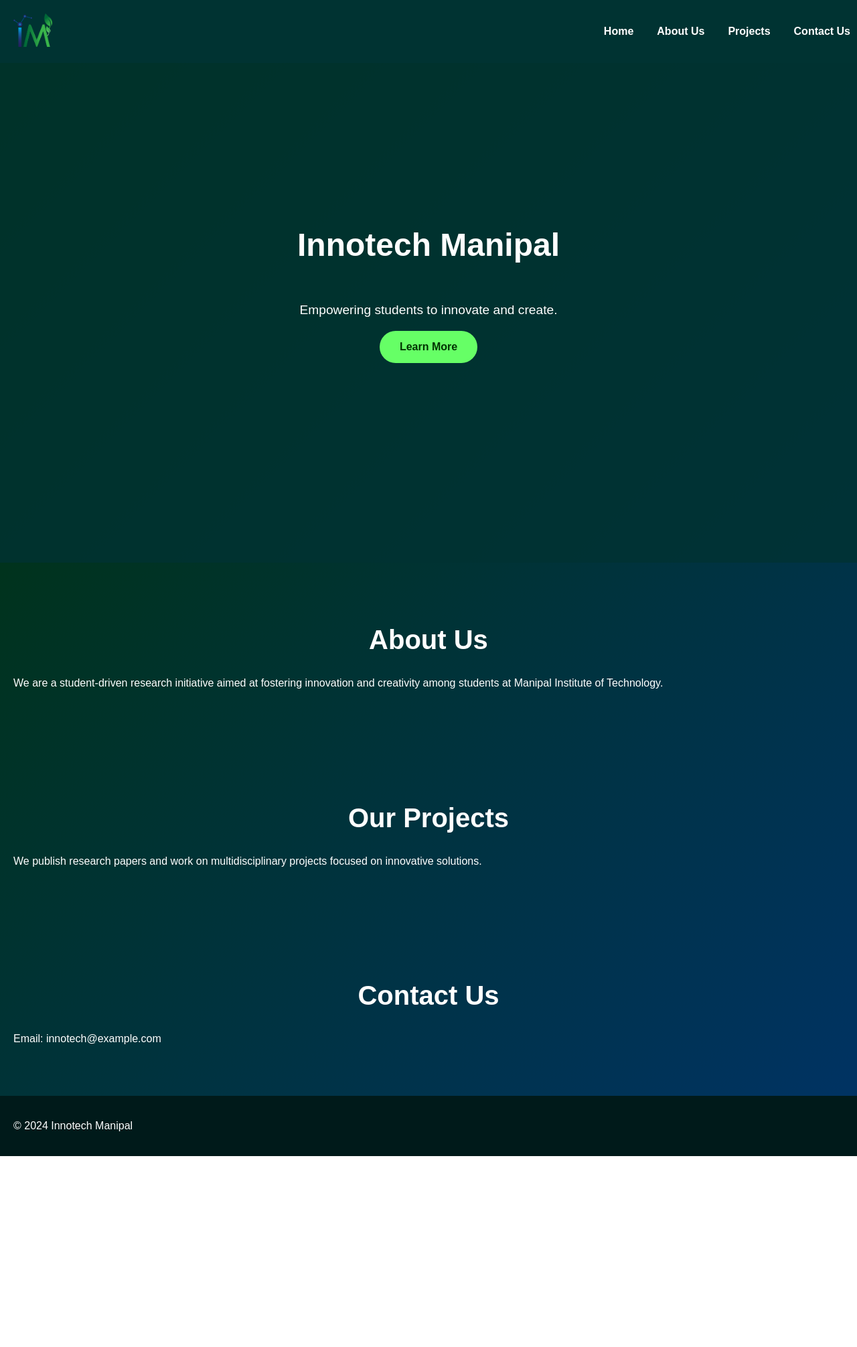
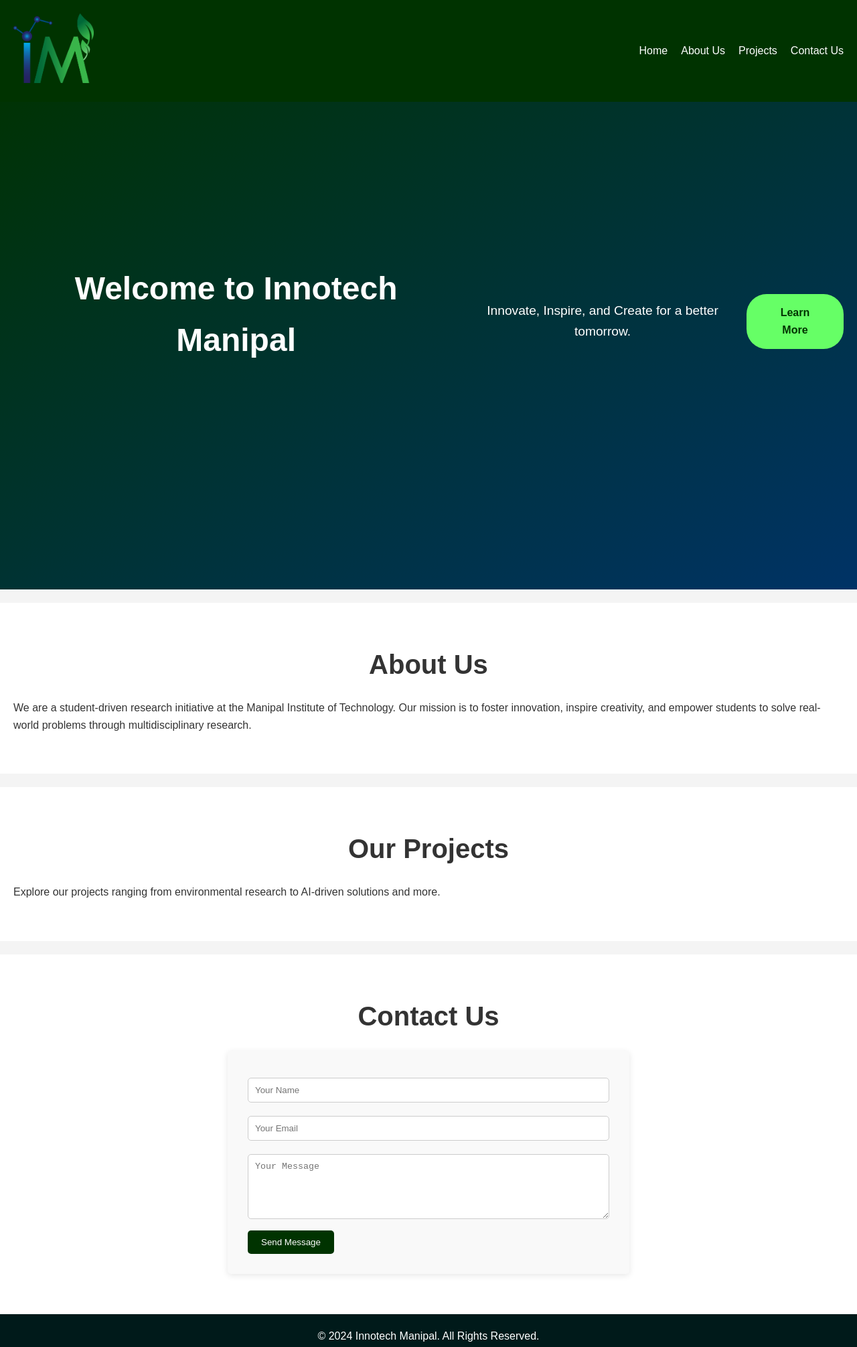
Before and after one commit to Innotech-Manipal/website, a plain HTML site: page index.html in a window 1280 px wide. Shown: the whole page at 67% size. Before the commit the page ends 1726 px from the top, so only its background shows below. Drawn offline with Linux system fonts and the light colour scheme.

Commit message:
Add files via upload

```diff
--- a/index.html
+++ b/index.html
@@ -5,26 +5,29 @@
     <meta charset="UTF-8">
     <meta name="viewport" content="width=device-width, initial-scale=1.0">
     <title>Innotech Manipal</title>
-    <link rel="apple-touch-icon" sizes="180x180" href="apple-touch-icon.png">
-    <link rel="icon" type="image/png" sizes="32x32" href="favicon-32x32.png">
-    <link rel="icon" type="image/png" sizes="16x16" href="favicon-16x16.png">
-    <link rel="manifest" href="site.webmanifest">
     <style>
-        body {
+        /* Reset and Global Styles */
+        * {
+            margin: 0;
             padding: 0;
-            margin: 0;
-            font-family: Arial, sans-serif;
-            color: white;
-            background: linear-gradient(135deg, #003300, #003366);
-            scroll-behavior: smooth;
+            box-sizing: border-box;
         }
 
+        body {
+            font-family: Arial, sans-serif;
+            line-height: 1.6;
+            background-color: #f4f4f4;
+            color: #333;
+        }
+
+        /* Header Styles */
         header {
+            background: #003300;
+            color: white;
+            padding: 20px;
             display: flex;
             justify-content: space-between;
             align-items: center;
-            padding: 20px;
-            background-color: rgba(0, 51, 51, 0.9);
             position: fixed;
             width: 100%;
             top: 0;
@@ -32,61 +35,149 @@
         }
 
         .logo img {
-            height: 50px;
-        }
-
-        nav {
-            position: relative;
+            width: 120px;
         }
 
         nav ul {
             list-style: none;
             display: flex;
-            gap: 15px;
-            padding-right: 20px;
-            margin-right: 0;
+        }
+
+        nav ul li {
+            margin-left: 20px;
         }
 
         nav ul li a {
             color: white;
             text-decoration: none;
-            font-weight: bold;
-            padding: 10px;
+            font-size: 1rem;
         }
 
         nav ul li a:hover {
-            border-bottom: 2px solid #66ff66;
+            text-decoration: underline;
         }
 
+        /* Mobile Navigation */
         .hamburger {
             display: none;
             flex-direction: column;
-            gap: 5px;
             cursor: pointer;
         }
 
         .hamburger div {
-            width: 30px;
+            width: 25px;
             height: 3px;
             background-color: white;
+            margin: 3px 0;
         }
 
         .mobile-nav {
             display: none;
             flex-direction: column;
-            gap: 15px;
-            background-color: rgba(0, 51, 51, 0.9);
+            background-color: #003300;
+            position: absolute;
+            top: 70px;
+            right: 20px;
+            width: 200px;
+            border-radius: 5px;
+            padding: 10px 0;
+        }
+
+        .mobile-nav.active {
+            display: flex;
+        }
+
+        .mobile-nav li {
+            text-align: center;
+        }
+
+        /* Hero Section */
+        .hero {
+            height: 100vh;
+            background: linear-gradient(to bottom right, #003300, #003366);
+            color: white;
+            display: flex;
+            justify-content: center;
+            align-items: center;
+            text-align: center;
             padding: 20px;
-            position: absolute;
-            top: 60px;
-            right: 0;
-            width: 200px;
+            margin-top: 80px;
+        }
+
+        .hero h1 {
+            font-size: 3rem;
+            margin-bottom: 20px;
+        }
+
+        .hero p {
+            font-size: 1.2rem;
+        }
+
+        .btn {
+            background-color: #66ff66;
+            color: #003300;
+            padding: 15px 30px;
+            border-radius: 30px;
+            text-decoration: none;
+            font-weight: bold;
+            transition: background 0.3s;
+        }
+
+        .btn:hover {
+            background-color: #00cc66;
+        }
+
+        /* Sections */
+        section {
+            padding: 60px 20px;
+            background-color: #ffffff;
+            margin-top: 20px;
+        }
+
+        section h2 {
+            font-size: 2.5rem;
+            text-align: center;
+            margin-bottom: 20px;
+        }
+
+        /* Contact Form */
+        .contact-form {
+            max-width: 600px;
+            margin: 0 auto;
+            background: #f9f9f9;
+            padding: 30px;
+            border-radius: 5px;
+            box-shadow: 0 2px 10px rgba(0, 0, 0, 0.1);
+        }
+
+        .contact-form input,
+        .contact-form textarea {
+            width: 100%;
+            padding: 10px;
+            margin: 10px 0;
+            border: 1px solid #ccc;
             border-radius: 5px;
         }
 
-        .mobile-nav li a {
+        .contact-form button {
+            background-color: #003300;
             color: white;
-            text-decoration: none;
+            padding: 10px 20px;
+            border: none;
+            border-radius: 5px;
+            cursor: pointer;
+        }
+
+        .contact-form button:hover {
+            background-color: #005500;
+        }
+
+        /* Footer */
+        footer {
+            background: #001a1a;
+            color: white;
+            text-align: center;
+            padding: 20px;
         }
 
         @media (max-width: 768px) {
@@ -101,60 +192,10 @@
             .mobile-nav.active {
                 display: flex;
             }
-        }
 
-        .hero-section {
-            height: 100vh;
-            display: flex;
-            flex-direction: column;
-            justify-content: center;
-            align-items: center;
-            text-align: center;
-            padding: 20px;
-            background-color: rgba(0, 51, 51, 0.8);
-        }
-
-        .hero-section h1 {
-            font-size: 3rem;
-        }
-
-        .hero-section p {
-            font-size: 1.2rem;
-            margin-bottom: 20px;
-        }
-
-        .btn {
-            background-color: #66ff66;
-            color: #003300;
-            padding: 15px 30px;
-            text-decoration: none;
-            font-weight: bold;
-            border-radius: 30px;
-        }
-
-        .btn:hover {
-            background-color: #00cc99;
-        }
-
-        section {
-            padding: 60px 20px;
-        }
-
-        section h2 {
-            font-size: 2.5rem;
-            text-align: center;
-        }
-
-        footer {
-            display: flex;
-            justify-content: space-between;
-            background-color: #001a1a;
-            padding: 20px;
-            align-items: center;
-        }
-
-        .footer_left {
-            text-align: left;
+            .hero h1 {
+                font-size: 2rem;
+            }
         }
     </style>
 </head>
@@ -185,37 +226,41 @@
         </nav>
     </header>
 
-    <section id="home" class="hero-section">
-        <h1>Innotech Manipal</h1>
-        <p>Empowering students to innovate and create.</p>
+    <section id="home" class="hero">
+        <h1>Welcome to Innotech Manipal</h1>
+        <p>Innovate, Inspire, and Create for a better tomorrow.</p>
         <a href="#about" class="btn">Learn More</a>
     </section>
 
     <section id="about">
         <h2>About Us</h2>
-        <p>We are a student-driven research initiative aimed at fostering innovation and creativity among students at Manipal Institute of Technology.</p>
+        <p>We are a student-driven research initiative at the Manipal Institute of Technology. Our mission is to foster innovation, inspire creativity, and empower students to solve real-world problems through multidisciplinary research.</p>
     </section>
 
     <section id="projects">
         <h2>Our Projects</h2>
-        <p>We publish research papers and work on multidisciplinary projects focused on innovative solutions.</p>
+        <p>Explore our projects ranging from environmental research to AI-driven solutions and more.</p>
     </section>
 
     <section id="contact">
         <h2>Contact Us</h2>
-        <p>Email: innotech@example.com</p>
+        <div class="contact-form">
+            <form>
+                <input type="text" placeholder="Your Name" required>
+                <input type="email" placeholder="Your Email" required>
+                <textarea placeholder="Your Message" rows="5" required></textarea>
+                <button type="submit">Send Message</button>
+            </form>
+        </div>
     </section>
 
     <footer>
-        <div class="footer_left">
-            <p>&copy; 2024 Innotech Manipal</p>
-        </div>
+        <p>&copy; 2024 Innotech Manipal. All Rights Reserved.</p>
     </footer>
 
     <script>
         function toggleMobileNav() {
-            const mobileNav = document.querySelector('.mobile-nav');
-            mobileNav.classList.toggle('active');
+            document.querySelector('.mobile-nav').classList.toggle('active');
         }
     </script>
 </body>
```
